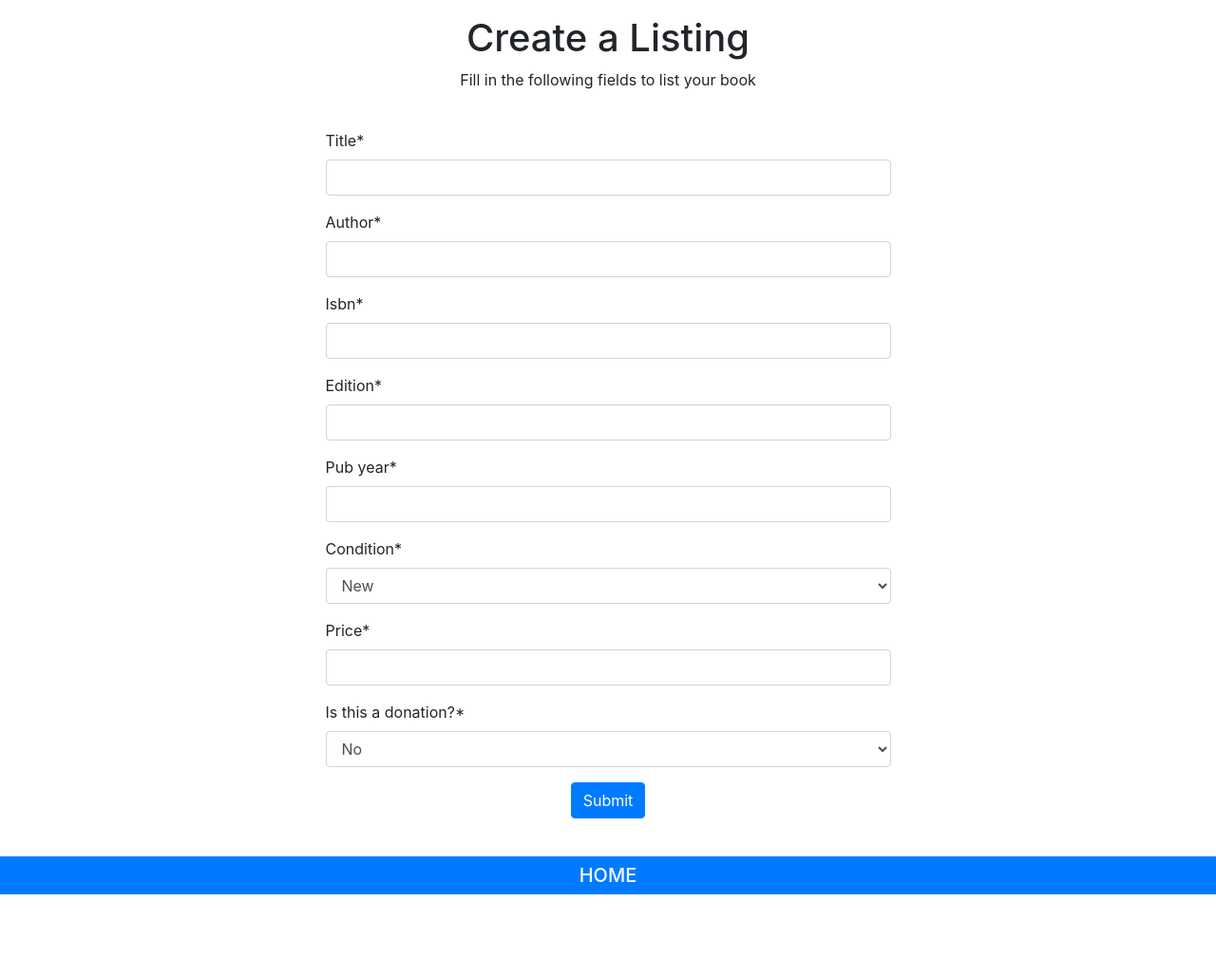
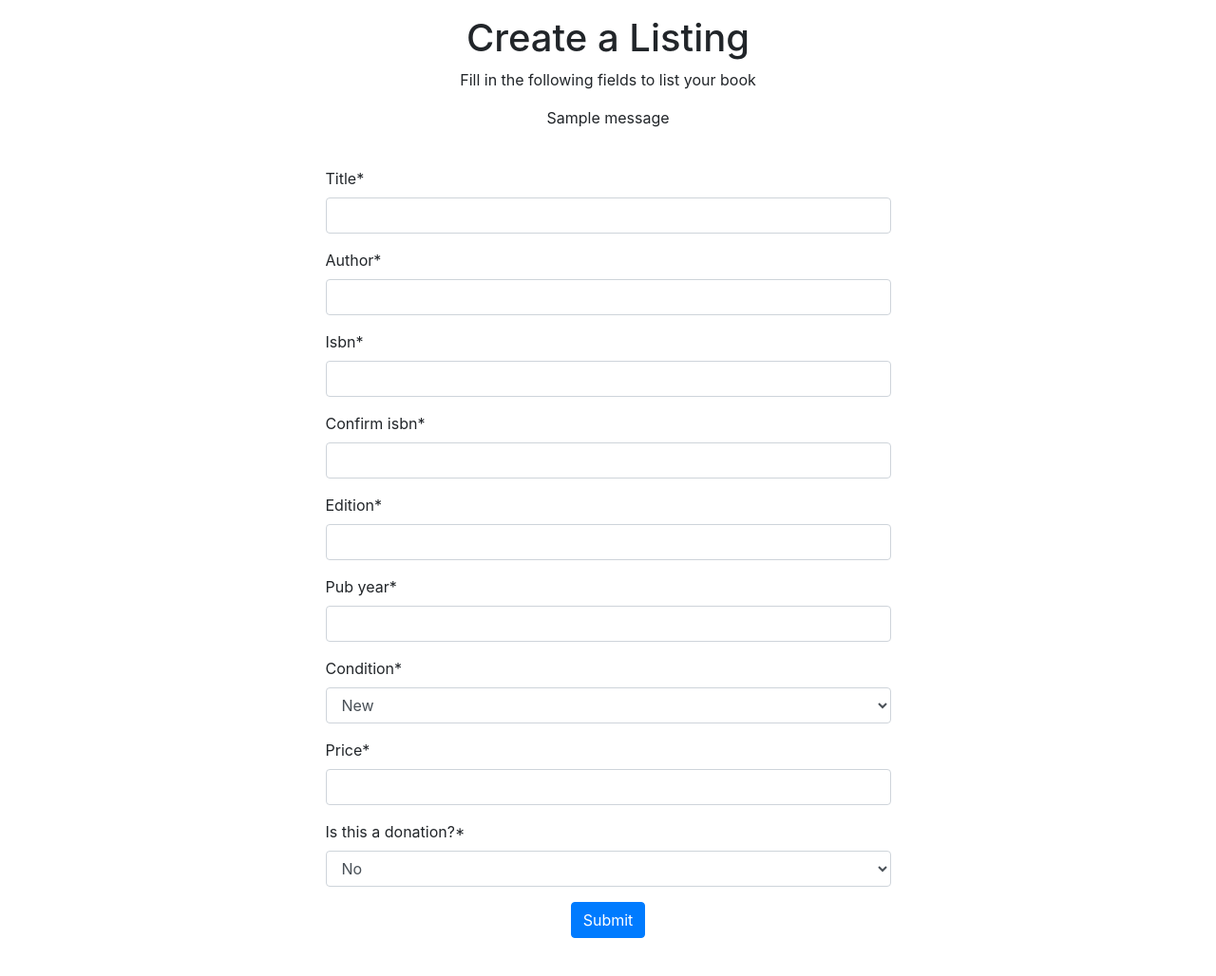
Before and after one commit to ADelCastillo1798/Oasis-Copy, a Django app: page /pages/sellerlisting/ in a window 1280 px wide. Shown: the part 56-1084 px from the top of the page at 95% size. Before the commit the page ends 998 px from the top, so only its background shows below. Run offline with Django 3.2, Linux system fonts and the light colour scheme; one stand-in notice (Sample message) is shown; some libraries are stand-ins or nearby versions.

Commit message:
adding error checking in login and client creation

```diff
--- a/oasis/pages/forms.py
+++ b/oasis/pages/forms.py
@@ -23,6 +23,7 @@ class ListForm(forms.Form):
     title = forms.CharField(max_length=200)
     author = forms.CharField(max_length=100)
     isbn = forms.CharField(max_length=13)
+    confirm_isbn = forms.CharField(max_length=13)
     edition = forms.CharField(max_length=5) #length here assumes no more than 999th edition -- seems like a reasonable assumption
     pub_year = forms.CharField(max_length=5)
     condition = forms.ChoiceField(choices=CONDITION)
--- a/oasis/pages/templates/clientcreation.html
+++ b/oasis/pages/templates/clientcreation.html
@@ -5,7 +5,13 @@
 {% block content %}
 <div class="text-center">
     <h1>Create Your Account</h1>
+    {% for message in messages %}
+  		<p>
+      		{{ message }}
+  		</p>
+	{% endfor %}
 </div>
+
 <form class ="col-lg-6 col-md-8 col-sm-10 mx-auto py-2" method='POST'>
     {%csrf_token%}
     {{form|crispy}}
--- a/oasis/pages/templates/sellerlisting.html
+++ b/oasis/pages/templates/sellerlisting.html
@@ -6,7 +6,13 @@
 <div class="text-center">
     <h1>Create a Listing</h1>
     <p>Fill in the following fields to list your book</p>
+    {% for message in messages %}
+  		<p>
+      		{{ message }}
+  		</p>
+    {% endfor %}
 </div>
+
 <form action="" method = "post" class ="col-lg-6 col-md-8 col-sm-10 mx-auto">
         {% csrf_token %}
         {{form|crispy }}
--- a/oasis/pages/views.py
+++ b/oasis/pages/views.py
@@ -15,6 +15,7 @@ from django.contrib.auth.mixins import LoginRequiredMixin
 from django.db.models import Q
 import json
 from cart.cart import Cart
+from django.contrib import messages
 
 
 def home(request):
@@ -36,9 +37,13 @@ def clientcreation(request):
     if request.method == 'POST':
         form = UserRegistrationForm(request.POST)
         if form.is_valid():
-            form.save()
+            email = form.cleaned_data.get('email')
+            if not email.endswith("@bc.edu"):
+                messages.error(request,'email must be a boston college email')
+                return redirect('/pages/clientcreation')
+            new_user =form.save()
             username = form.cleaned_data.get('username')
-            login(request, username)
+            login(request, new_user)
             return redirect('/')
     else:
         form = UserRegistrationForm()
@@ -126,6 +131,10 @@ def sellerlisting(request):
             pub_year = form.cleaned_data.get('pub_year')
             condition = form.cleaned_data.get('condition')
             price = form.cleaned_data.get('price')
+            confirm_isbn = form.cleaned_data.get("confirm_isbn")
+            if isbn != confirm_isbn:
+                messages.error(request,'isbn do not match')
+                return redirect('/pages/sellerlisting')
             new_book = Book(
                 title=title,
                 author=author,
```
Also changed, not shown: oasis/db.sqlite3.
